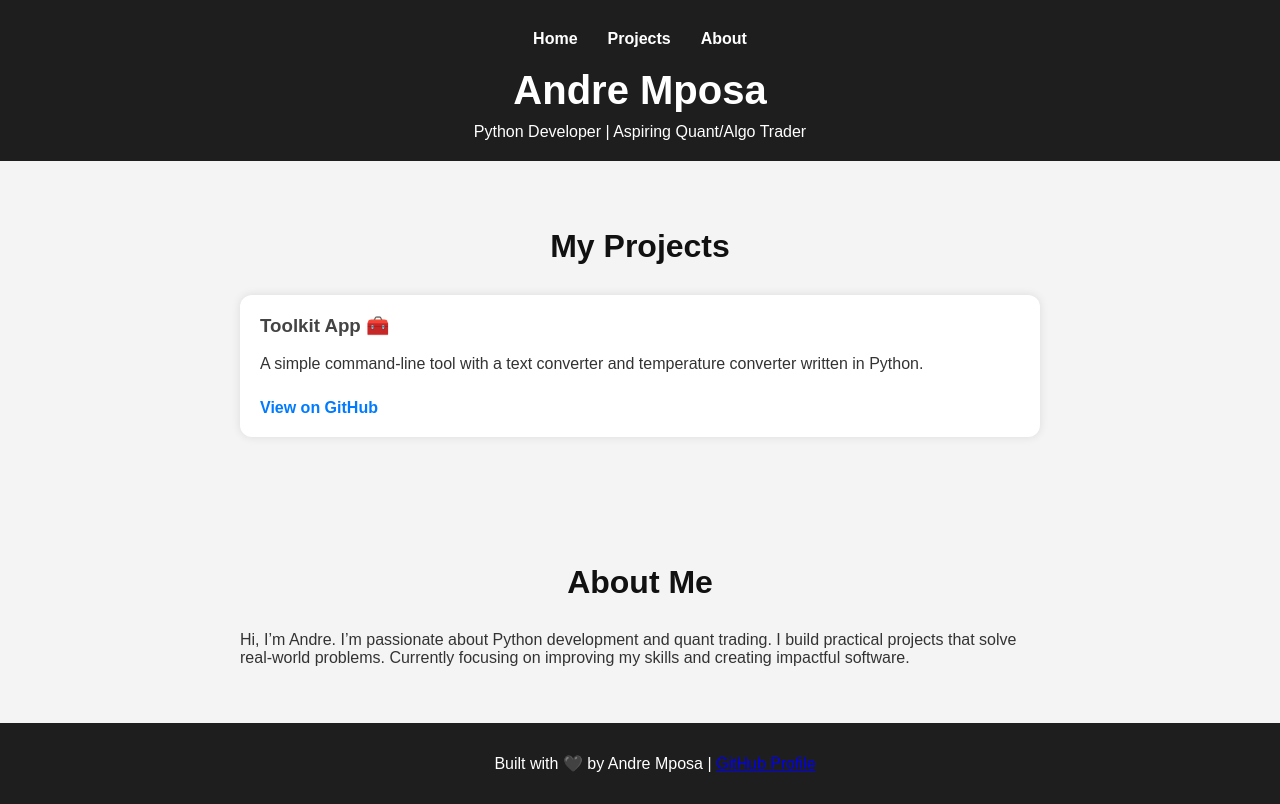
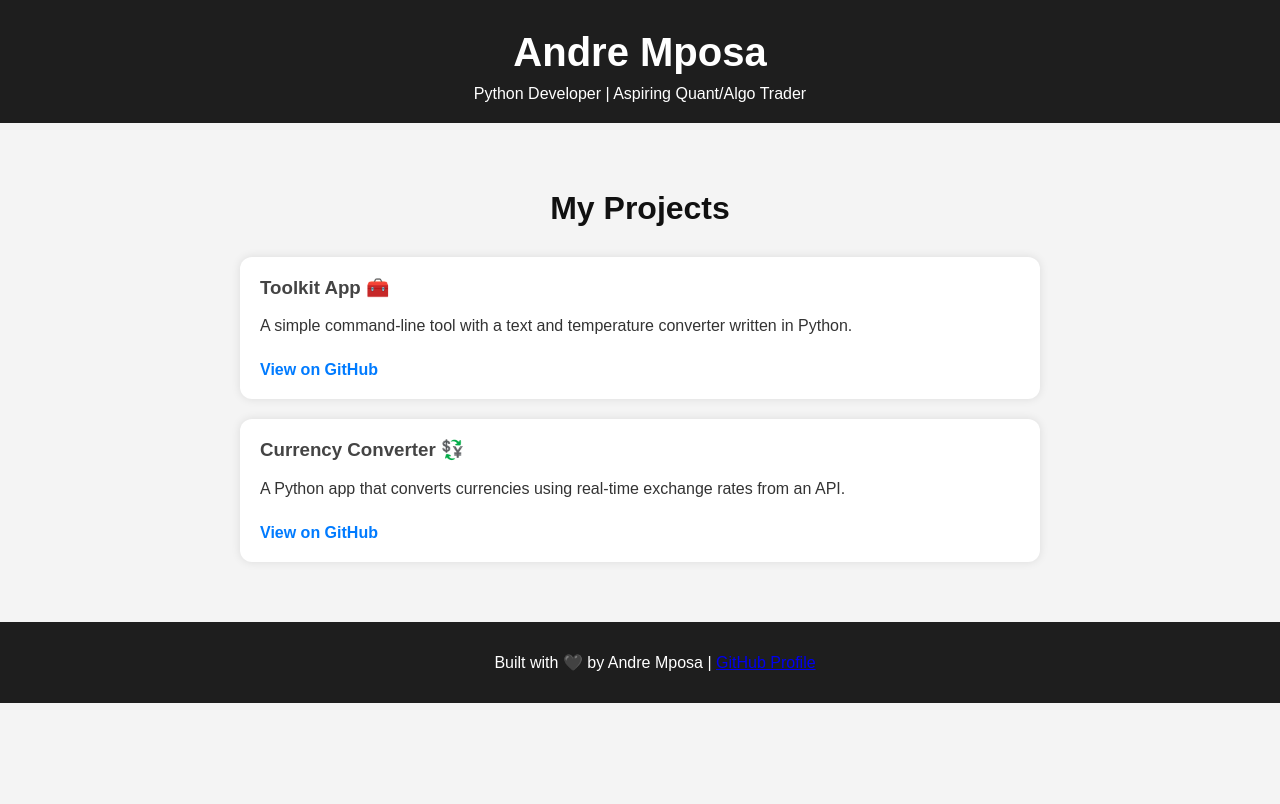
Before and after one commit to AndreMposa/portfolio-site, a plain HTML site: page index.html in a window 1280 px wide. Shown: the top 804 px of the page. Drawn offline with Linux system fonts and the light colour scheme.

Commit message:
Add Currency Converter project to portfolio

```diff
--- a/index.html
+++ b/index.html
@@ -7,38 +7,32 @@
   <link rel="stylesheet" href="style.css"/>
 </head>
 <body>
-
   <header>
-    <nav>
-      <ul class="nav-list">
-        <li><a href="#home">Home</a></li>
-        <li><a href="#projects">Projects</a></li>
-        <li><a href="#about">About</a></li>
-      </ul>
-    </nav>
-    <h1 id="home">Andre Mposa</h1>
+    <h1>Andre Mposa</h1>
     <p>Python Developer | Aspiring Quant/Algo Trader</p>
   </header>
 
   <main>
-    <section id="projects" class="projects">
+    <section id="projects">
       <h2>My Projects</h2>
+
       <div class="project-card">
         <h3>Toolkit App 🧰</h3>
-        <p>A simple command-line tool with a text converter and temperature converter written in Python.</p>
-        <a href="https://github.com/AndreMposa/toolkit-app" target="_blank" rel="noopener noreferrer">View on GitHub</a>
+        <p>A simple command-line tool with a text and temperature converter written in Python.</p>
+        <a href="https://github.com/AndreMposa/toolkit-app" target="_blank">View on GitHub</a>
       </div>
-    </section>
 
-    <section id="about" class="about">
-      <h2>About Me</h2>
-      <p>Hi, I’m Andre. I’m passionate about Python development and quant trading. I build practical projects that solve real-world problems. Currently focusing on improving my skills and creating impactful software.</p>
+      <div class="project-card">
+        <h3>Currency Converter 💱</h3>
+        <p>A Python app that converts currencies using real-time exchange rates from an API.</p>
+        <a href="https://github.com/AndreMposa/currency-converter" target="_blank">View on GitHub</a>
+      </div>
+
     </section>
   </main>
 
   <footer>
-    <p>Built with 🖤 by Andre Mposa | <a href="https://github.com/AndreMposa" target="_blank" rel="noopener noreferrer">GitHub Profile</a></p>
+    <p>Built with 🖤 by Andre Mposa | <a href="https://github.com/AndreMposa" target="_blank">GitHub Profile</a></p>
   </footer>
-
 </body>
 </html>
```
